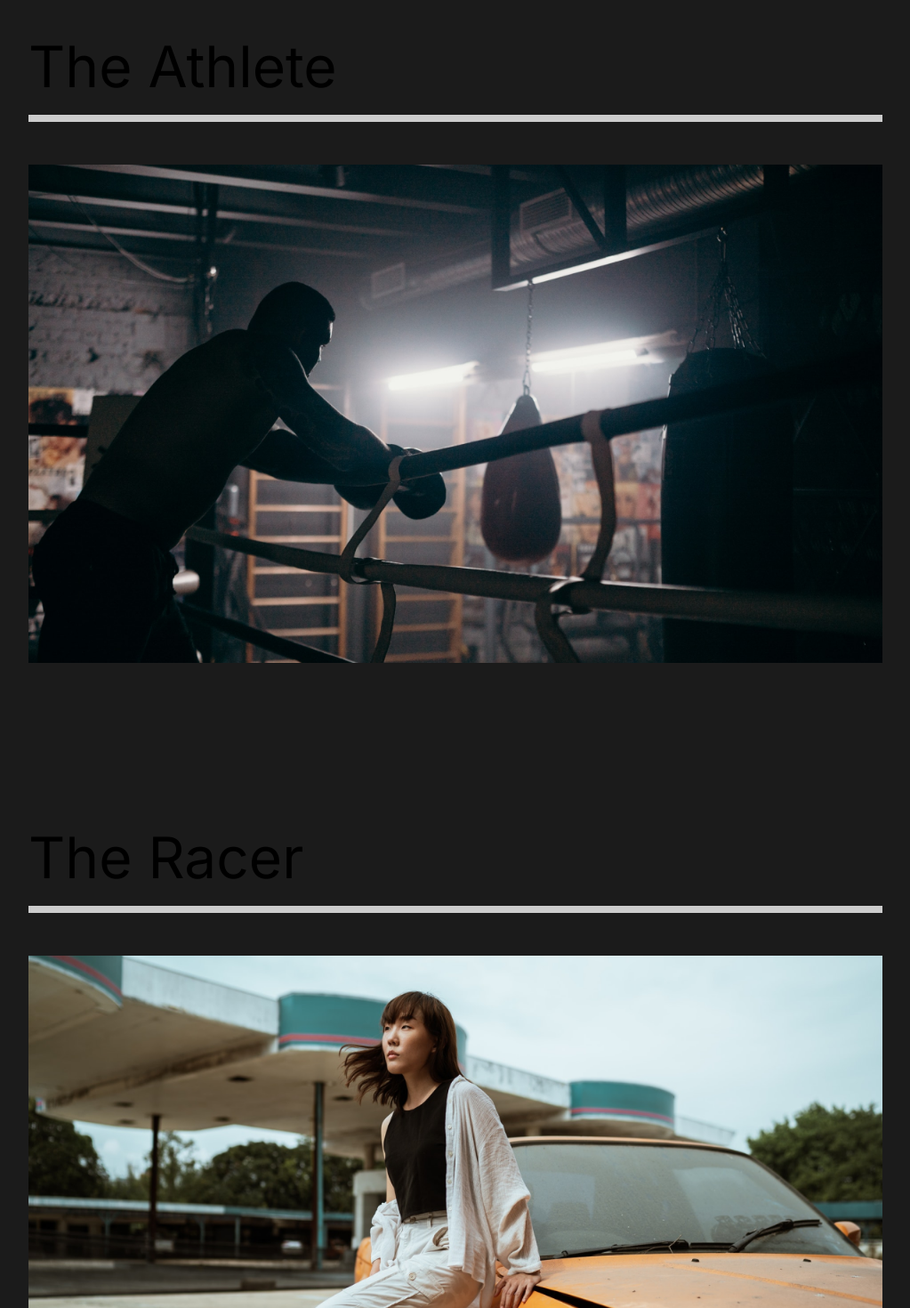
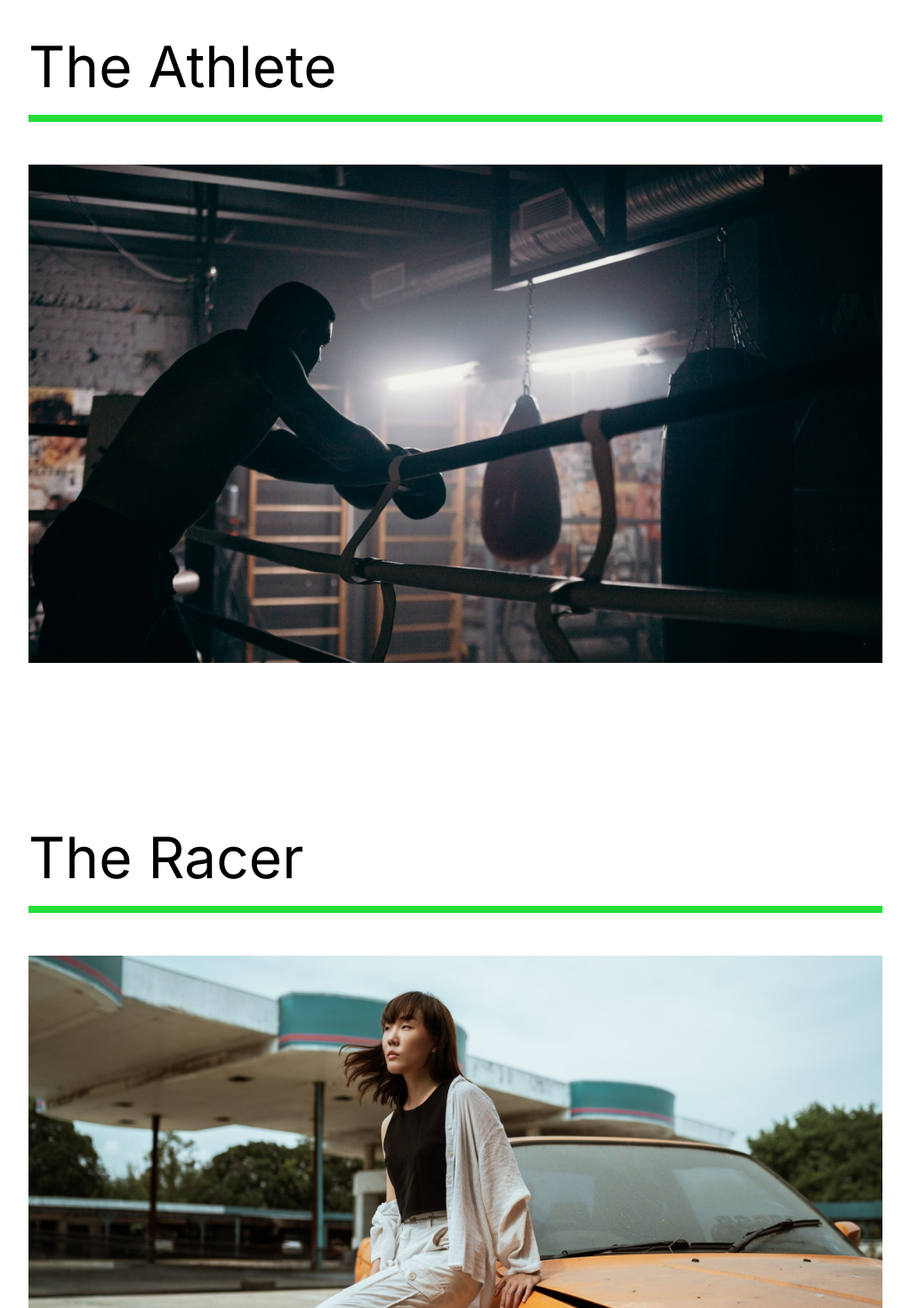
Before and after one commit to haykelmahfoudhi/Catpure-React, a React (Create React App) app: page /work in a window 1280 px wide. Shown: the part 140-1610 px from the top of the page at 89% size, without its empty margins (128-1151 px from the left). Built offline with nearby package versions, Linux system fonts and the light colour scheme.

Commit message:
Some Animation

```diff
--- a/src/App.js
+++ b/src/App.js
@@ -9,14 +9,18 @@
 //Global Style
 import GlobalStyle from "./components/GlobalStyle";
 //Router
-import { Switch, Route } from "react-router-dom";
+import { Switch, Route, useLocation } from "react-router-dom";
+//Animation
+import { AnimatePresence } from "framer-motion";
 
 function App() {
+  const location = useLocation();
   return (
     <div className="App">
       <GlobalStyle />
       <Nav />
-      <Switch>
+      <AnimatePresence exitBeforeEnter>
+        <Switch location={location} key={location.pathname}>
           <Route path="/" exact>
             <AboutUs />
           </Route>
@@ -30,6 +34,7 @@
             <ContactUs />
           </Route>
         </Switch>
+      </AnimatePresence>
     </div>
   );
 }
--- /dev/null
+++ b/src/animation.js
@@ -0,0 +1,67 @@
+export const pageAnimation = {
+  hidden: {
+    opacity: 0,
+    y: 300,
+  },
+  show: {
+    opacity: 1,
+    y: 0,
+    transition: {
+      duration: 0.45,
+      when: "beforeChildren",
+      staggerChildren: 0.25,
+    },
+  },
+  exit: {
+    opacity: 0,
+    transition: {
+      duration: 0.5,
+    },
+  },
+};
+
+export const titleAnim = {
+  hidden: { y: 200 },
+  show: {
+    y: 0,
+    transition: { duration: 0.7, ease: "easeOut" },
+  },
+};
+
+export const fade = {
+  hidden: { opacity: 0 },
+  show: {
+    opacity: 1,
+    transition: { duration: 0.7, ease: "easeOut" },
+  },
+};
+
+export const photoAnim = {
+  hidden: { scale: 1.5, opacity: 0 },
+  show: {
+    scale: 1,
+    opacity: 1,
+    transition: { ease: "easeOut", duration: 0.75 },
+  },
+};
+export const lineAnim = {
+  hidden: { width: "0%" },
+  show: {
+    width: "100%",
+    transition: { ease: "easeOut", duration: 0.75 },
+  },
+};
+
+export const slider = {
+  hidden: { x: "-130%", skew: "45deg" },
+  show: {
+    x: "100%",
+    skew: "0deg",
+    transition: { ease: "easeOut", duration: 1 },
+  },
+};
+
+export const sliderContainer = {
+  hidden: { opacity: 1 },
+  show: { opacity: 1, transition: { staggerChildren: 0.1, ease: "easeOut" } },
+};
--- /dev/null
+++ b/src/components/Wave.js
@@ -0,0 +1,31 @@
+import styled from "styled-components";
+import { motion } from "framer-motion";
+
+const Wave = () => {
+  return (
+    <WaveSvg
+      //width="1440"
+      //height="363"
+      viewBox="0 0 1440 363"
+      fill="none"
+      xmlns="http://www.w3.org/2000/svg"
+    >
+      <motion.path
+        initial={{ pathLength: 0, pathOffset: 1 }}
+        animate={{ pathLength: 1, pathOffset: 0 }}
+        transition={{ duration: 1 }}
+        d="M1440 27.4774C1352.73 19.8184 1122.41 49.0556 899.331 227.276C620.48 450.052 354.282 355.647 170.328 185.318C23.165 49.0556 -4.21721 8.32998 0.487081 5"
+        stroke="#D96ED4"
+        strokeOpacity="0.3"
+        strokeWidth="10"
+      />
+    </WaveSvg>
+  );
+};
+
+const WaveSvg = styled.svg`
+  position: absolute;
+  left: 0;
+  z-index: 1;
+`;
+export default Wave;
--- a/src/pages/AboutUs.js
+++ b/src/pages/AboutUs.js
@@ -1,14 +1,23 @@
-//pages components
+//Pages components
 import AboutSection from "../components/AboutSection";
 import ServicesSection from "../components/ServicesSection";
 import FaqSection from "../components/FaqSection";
+//Import Animation
+import { motion } from "framer-motion";
+import { pageAnimation } from "../animation";
+
 const AboutUs = () => {
   return (
-    <>
+    <motion.div
+      variants={pageAnimation}
+      initial="hidden"
+      animate="show"
+      exit="exit"
+    >
       <AboutSection />
       <ServicesSection />
       <FaqSection />
-    </>
+    </motion.div>
   );
 };
 export default AboutUs;
--- a/src/pages/ContactUs.js
+++ b/src/pages/ContactUs.js
@@ -1,8 +1,18 @@
+//Import Animation
+import { motion } from "framer-motion";
+import { pageAnimation } from "../animation";
+
 const ContactUs = () => {
   return (
-    <div>
+    <motion.div
+      variants={pageAnimation}
+      initial="hidden"
+      animate="show"
+      exit="exit"
+      style={{ background: "#fff" }}
+    >
       <h1>Contac Us</h1>
-    </div>
+    </motion.div>
   );
 };
 
--- a/src/pages/MovieDetail.js
+++ b/src/pages/MovieDetail.js
@@ -2,6 +2,9 @@
 import { useHistory } from "react-router";
 import { MovieState } from "../movieState";
 import { useState, useEffect } from "react";
+//Import Animation
+import { motion } from "framer-motion";
+import { pageAnimation } from "../animation";
 
 const MovieDetail = () => {
   const history = useHistory();
@@ -16,7 +19,12 @@
   }, [movies, url]);
   console.log(movie);
   return (
-    <>
+    <motion
+      variants={pageAnimation}
+      initial="hidden"
+      animate="show"
+      exit="exit"
+    >
       {movie && (
         <Details>
           <HeadLine>
@@ -37,7 +45,7 @@
           </ImageDisplay>
         </Details>
       )}
-    </>
+    </motion>
   );
 };
 
--- a/src/pages/OurWork.js
+++ b/src/pages/OurWork.js
@@ -1,5 +1,17 @@
+//Styled
 import styled from "styled-components";
+//Router
 import { Link } from "react-router-dom";
+//Animation
+import { motion } from "framer-motion";
+import {
+  pageAnimation,
+  fade,
+  photoAnim,
+  lineAnim,
+  slider,
+  sliderContainer,
+} from "../animation";
 //Import Images
 import athelete from "../img/athlete-small.png";
 import theracer from "../img/theracer-small.png";
@@ -7,33 +19,51 @@
 
 const OurWork = () => {
   return (
-    <Work>
+    <Work
+      variants={pageAnimation}
+      initial="hidden"
+      animate="show"
+      exit="exit"
+      style={{ background: "#fff" }}
+    >
+      <motion.div variants={sliderContainer}>
+        <Frame1 variants={slider}></Frame1>
+        <Frame2 variants={slider}></Frame2>
+        <Frame3 variants={slider}></Frame3>
+        <Frame4 variants={slider}></Frame4>
+      </motion.div>
       <Movie>
-        <h2>The Athlete</h2>
-        <div className="line"></div>
+        <motion.h2 variants={fade}>The Athlete</motion.h2>
+        <motion.div variants={lineAnim} className="line"></motion.div>
         <Link to="/work/the-athlete">
-          <img src={athelete} alt="Athelete" />
+          <Hide>
+            <motion.img variants={photoAnim} src={athelete} alt="Athelete" />
+          </Hide>
         </Link>
       </Movie>
       <Movie>
-        <h2>The Racer</h2>
-        <div className="line"></div>
+        <motion.h2 variants={fade}>The Racer</motion.h2>
+        <motion.div className="line"></motion.div>
         <Link to="/work/the-racer">
-          <img src={theracer} alt="the racer" />
+          <Hide>
+            <motion.img variants={photoAnim} src={theracer} alt="the racer" />
+          </Hide>
         </Link>
       </Movie>
       <Movie>
-        <h2>Good Times</h2>
-        <div className="line"></div>
+        <motion.h2 variants={fade}>Good Times</motion.h2>
+        <motion.div className="line"></motion.div>
         <Link to="/work/good-times">
-          <img src={goodtimes} alt="Good Times" />
+          <Hide>
+            <motion.img variants={photoAnim} src={goodtimes} alt="Good Times" />
+          </Hide>
         </Link>
       </Movie>
     </Work>
   );
 };
 
-const Work = styled.div`
+const Work = styled(motion.div)`
   min-height: 100vh;
   overflow: hidden;
   padding: 5rem 10rem;
@@ -45,7 +75,7 @@
   padding-bottom: 10rem;
   .line {
     height: 0.5rem;
-    background: #cccccc;
+    background: #23dd39;
     margin-bottom: 3rem;
   }
   img {
@@ -54,5 +84,29 @@
     object-fit: cover;
   }
 `;
+const Hide = styled.div`
+  overflow: hidden;
+`;
+
+//Frame Animation
+const Frame1 = styled(motion.div)`
+  position: fixed;
+  left: 0;
+  top: 10%;
+  width: 100%;
+  height: 100vh;
+  background: #fffebf;
+  z-index: 2;
+`;
+
+const Frame2 = styled(Frame1)`
+  background: #ff8efb;
+`;
+const Frame3 = styled(Frame1)`
+  background: #8ed2ff;
+`;
+const Frame4 = styled(Frame1)`
+  background: #8effa0;
+`;
 
 export default OurWork;
--- a/src/styles.js
+++ b/src/styles.js
@@ -11,6 +11,7 @@
 export const Description = styled.div`
   flex: 1;
   padding-right: 5rem;
+  z-index: 2;
   h2 {
     font-weight: lighter;
   }
@@ -18,6 +19,7 @@
 export const Image = styled.div`
   flex: 1;
   overflow: hidden;
+  z-index: 2;
   img {
     width: 100%;
     height: 80vh;
```
Also changed, not shown: src/components/AboutSection.js (+17 -10 lines). Lines whose indentation alone changed are shown as unchanged.
